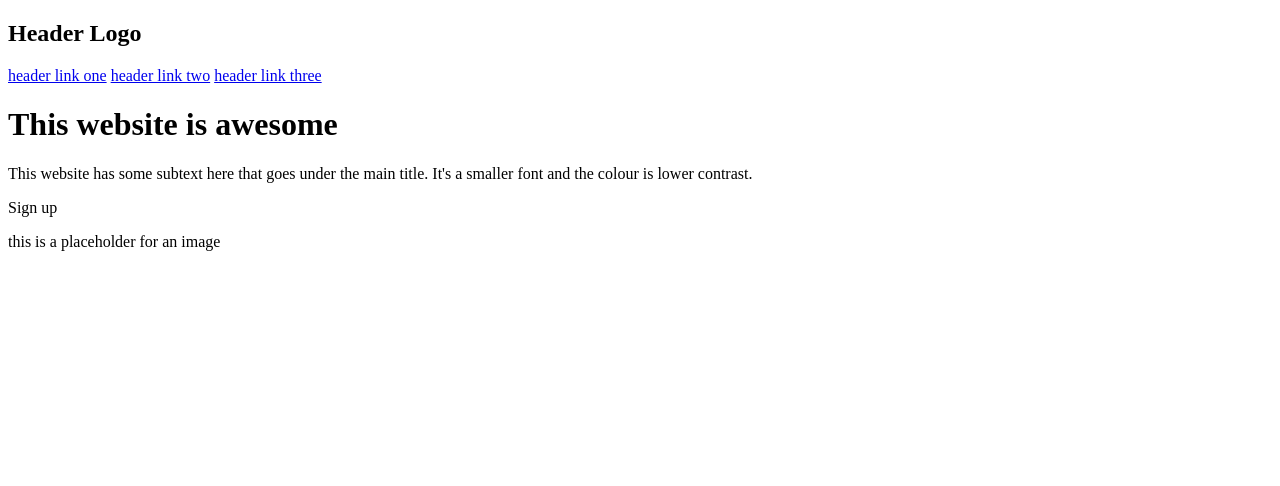
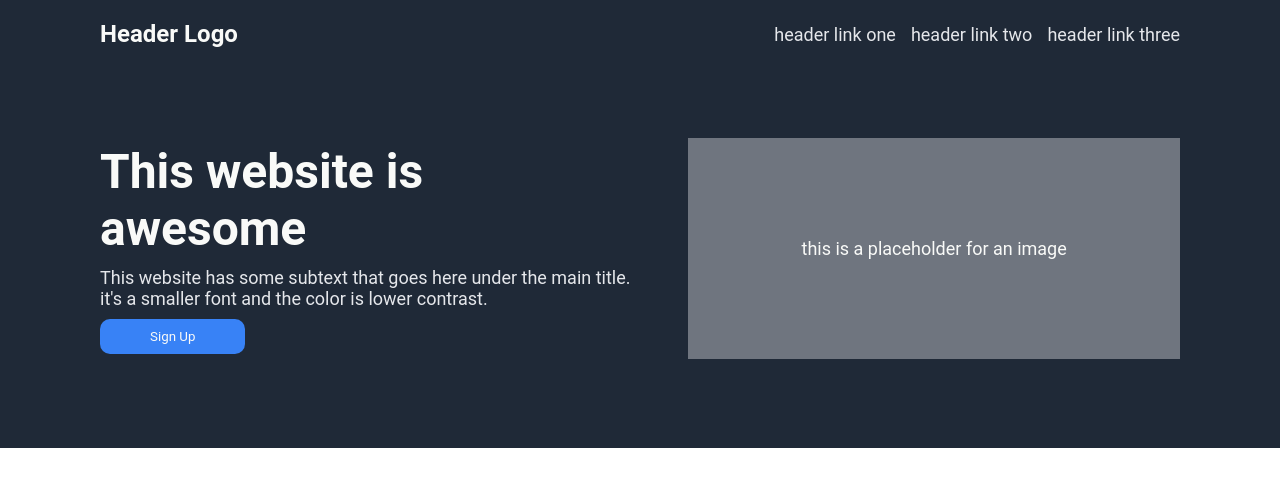
Before and after one commit to hannahjohnston68/odin-landingPage, a plain HTML site: page index.html in a window 1280 px wide. Drawn offline with Linux system fonts and the light colour scheme.

Commit message:
add styling for navbar and header sections

```diff
--- a/index.html
+++ b/index.html
@@ -5,24 +5,36 @@
     <meta name="viewport" content="width=device-width, initial-scale=1.0" />
     <meta http-equiv="X-UA-Compatible" content="ie=edge" />
     <title>Landing Page</title>
-    <link rel="stylesheet" href="styles.css" />
+    <link rel="stylesheet" href="style.css" />
   </head>
   <body>
-    <script src="index.js"></script>
-    <!-- header -->
-    <div id="header">
-        <h2> Header Logo </h2>
-        <a href="#random_info">header link one</a>
-        <a href="#hero_quote">header link two</a>
-        <a href="#CTA">header link three</a>
-        <h1>This website is awesome</h1>
-        <p>This website has some subtext here that goes under the main title. It's a smaller font and the colour is lower contrast.</p>
-        <p>Sign up</p>
-        <p>this is a placeholder for an image</p>
+    <nav class="navbar">
+        <div class="container">
+            <h2>Header Logo</h2>
+            <ul class="nav">
+                <li><a href="#">header link one</a></li>
+                <li><a href="#">header link two</a></li>
+                <li><a href="#">header link three</a></li>
+            </ul>
+        </div>
+    </nav>
+    <header class="header">
+        <div class="container">
+            <div class="hero">
+                <h1>This website is awesome</h1>
+                <p class="text">This website has some subtext that goes here under the main title. it's a smaller font and the color is lower contrast.</p>
+                <button>Sign Up</button>
+            </div>
+        <div class="hero-image">
+            <p>this is a placeholder for an image</p>
+        </div>
+        </div>
+    </header>
+
     </div>
-    <div id="random_info">
+    <div id="random-info">
     </div>
-    <div id="hero_quote">
+    <div id="hero-quote">
     </div>
     <div id="CTA">
     </div>
--- a/style.css
+++ b/style.css
@@ -1,7 +1,76 @@
 * {
     font-family: "Roboto", sans-serif;
+    padding: 0;
+    margin: 0;
+    color:#F9FAF8;
 }
-#header {
-    color: white;
-    background-color: #1f2973;
+body {
+    background-color: white;
 }
+/* navbar */
+.navbar .container {
+    background-color: #1f2937;
+    display:flex;
+    justify-content: space-between;
+    align-items: center;
+    padding-top: 20px;
+    padding-right: 100px;
+    padding-left: 100px;
+}
+.navbar h2 {
+    color: #F9FAF8;
+    font-size: 24px;
+}
+.navbar ul {
+    display: flex;
+    list-style-type: none;
+    gap: 15px;
+}
+.navbar a {
+    color: #E5E7EB;
+    font-size: 18px;
+    text-decoration: none;
+}
+/* header */
+.header .container {
+    background-color: #1f2937;
+    display: flex;
+    justify-content: space-around;
+    align-items: center;
+    height: 400px;
+    padding-right: 100px;
+    padding-left: 100px;
+}
+.hero h1 {
+    color: #F9FAF8;
+    font-size: 48px;
+    font-weight: bold;
+}
+.hero .text {
+    color: #E5E7EB;
+    font-size: 18px;
+    padding-top: 10px;
+    padding-bottom: 10px
+}
+.hero button {
+    background-color: #3882f6;
+    border-radius: 10px;
+    padding: 10px;
+    padding-left: 50px;
+    padding-right: 50px;
+    border: none;
+
+}
+.hero-image {
+    color: #F9FAF8;
+    font-size: 18px;
+    background-color: #e5e7eb66;
+    padding: 100px;
+    margin-left: 50px;
+    width: 500px;
+    text-align: center;
+}
+.hero-image p {
+    color: #F9FAF8;
+    font-size: 18px;
+}
```
